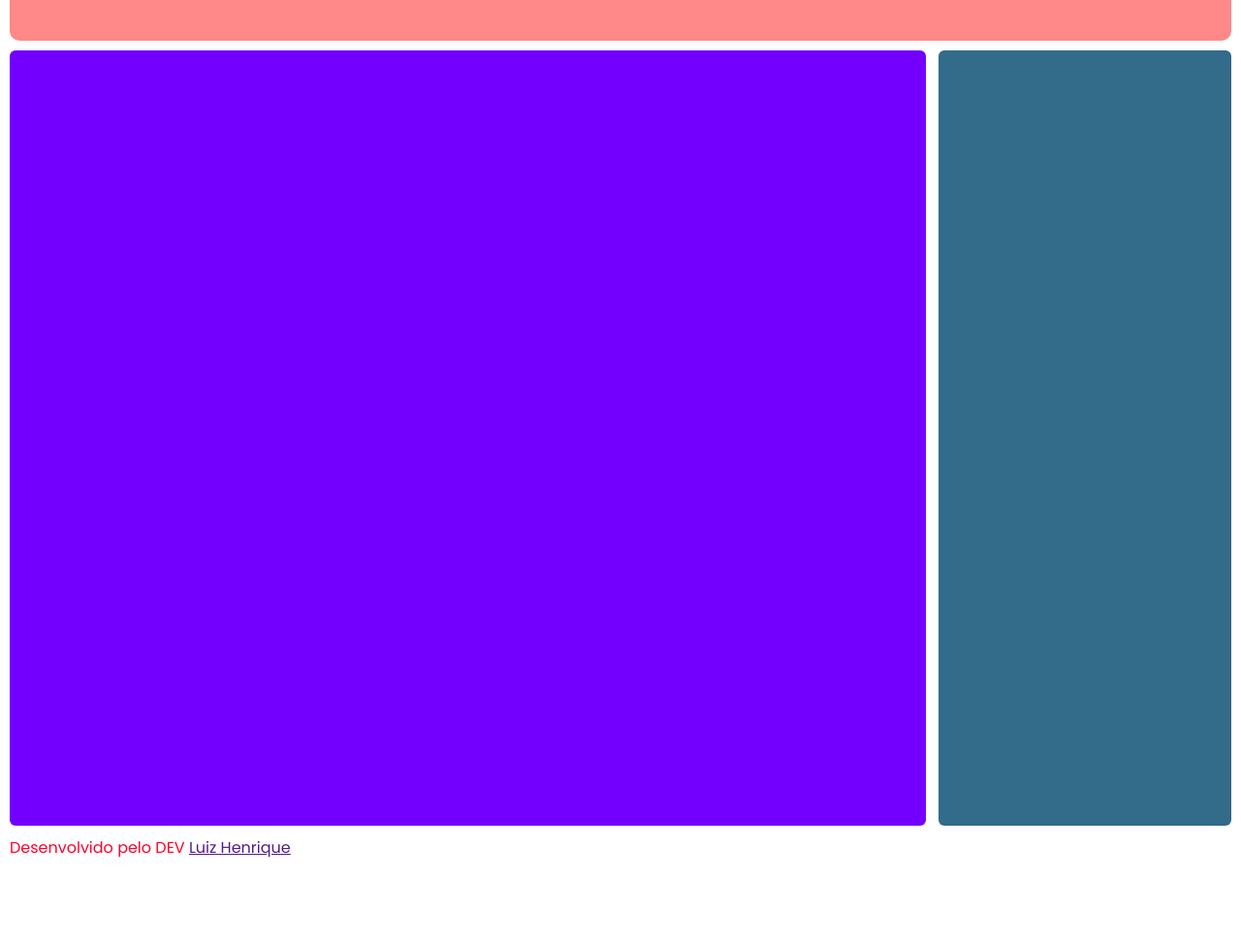
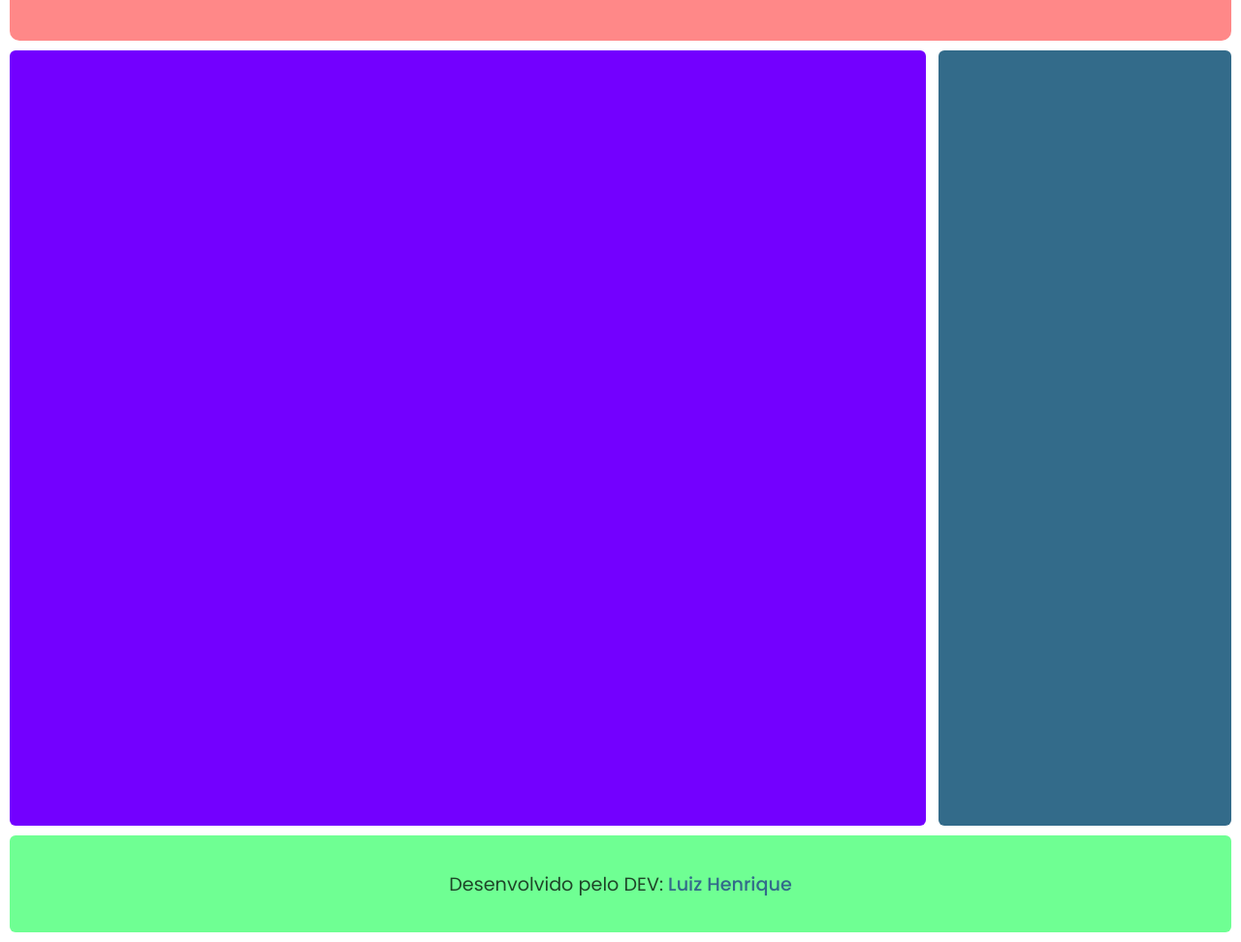
Before and after one commit to Luizricci/aula-01-html, a plain HTML site: page index.html in a window 1280 px wide. Shown: the part 118-1090 px from the top of the page at 97% size. Before the commit the page ends 1015 px from the top, so only its background shows below. Drawn offline with Linux system fonts and the light colour scheme.

Commit message:
feat: creação do footer

```diff
--- a/assets/styles.index.css
+++ b/assets/styles.index.css
@@ -45,3 +45,22 @@
     height: 100%;
     width: 24%;
   }
+  footer{
+    background-color: #6fff93;
+    border-radius: 6px;
+    height: 100px;
+    display: flex;
+    flex-direction: column;
+    justify-content: center;
+    align-items: center;
+  }
+
+  footer p {
+    color: #000000b9;
+    font-size: 1.2rem;
+  }
+  footer a {
+    color: #336b8a;
+    text-decoration: none;
+    font-weight: 500;
+  }
--- a/index.html
+++ b/index.html
@@ -16,7 +16,7 @@
         <aside></aside>
     </div>
     <footer>
-        <p>Desenvolvido pelo DEV <a href="">Luiz Henrique </a></p>
+        <p>Desenvolvido pelo DEV: <a target="_blank" href="https://www.linkedin.com/in/luiz-ricci-aureliano-6428b5242/">Luiz Henrique </a></p>
     </footer>
 </body>
 </html>
```
